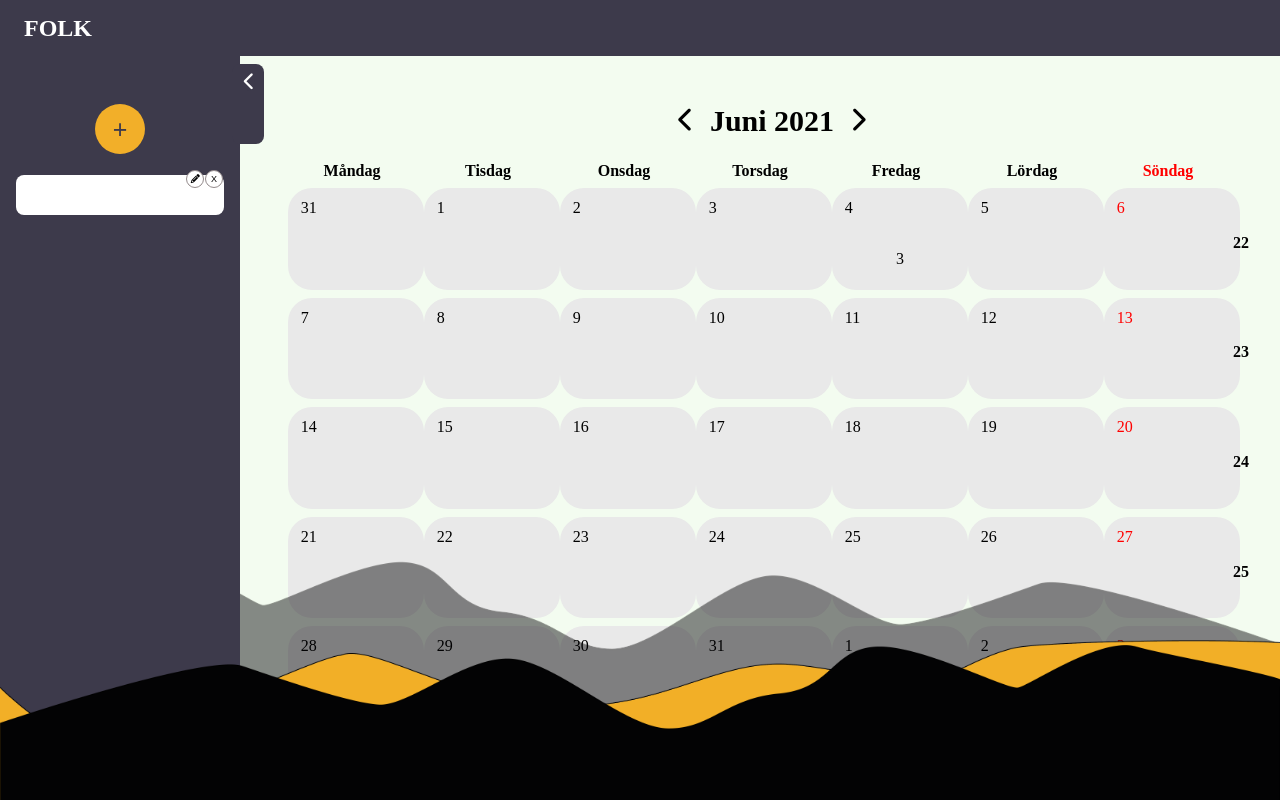
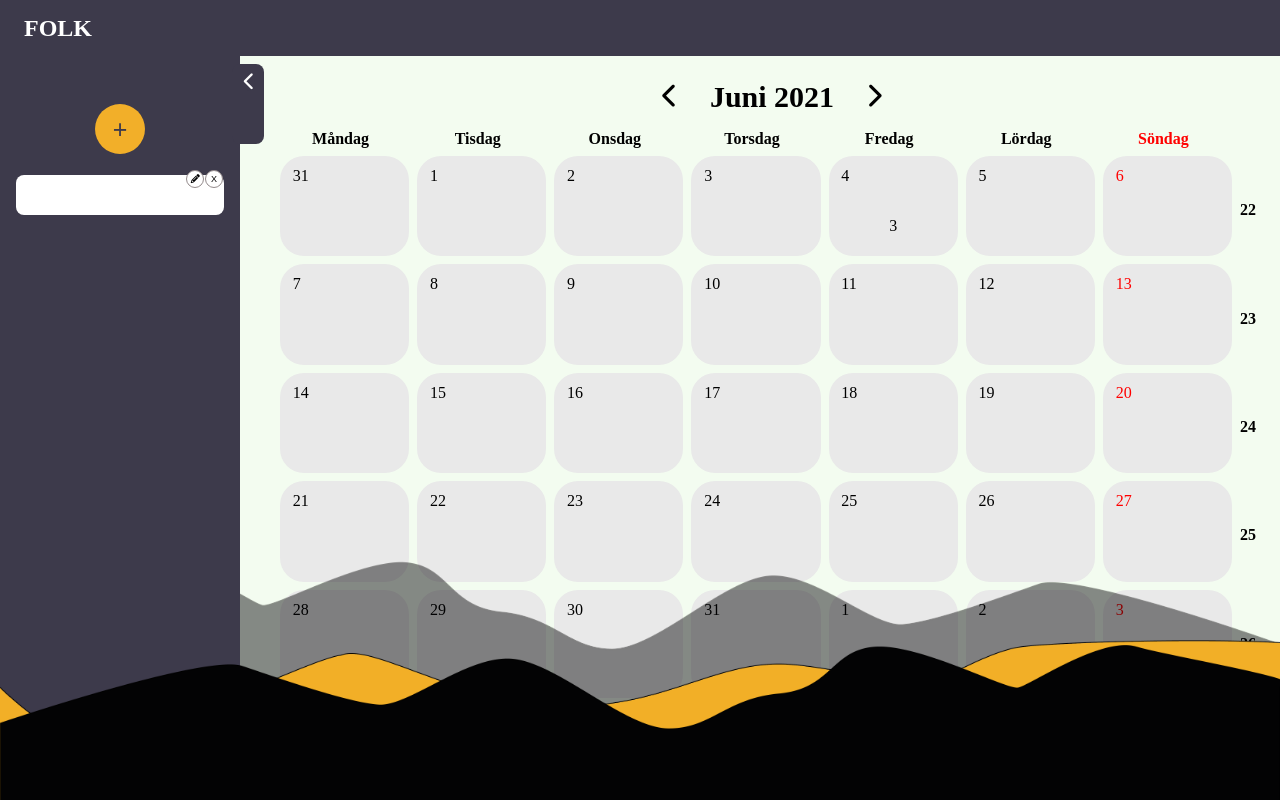
Before and after one commit to 95olibod/Calender-groupComposition, a plain HTML site: page index.html in a window 1280 px wide. Drawn offline with Linux system fonts and the light colour scheme.

Commit message:
grid rebuild
changed some padding.
set max height.

```diff
--- a/css/main.css
+++ b/css/main.css
@@ -12,10 +12,11 @@ body {
 main {
   display: flex;
   width: 100vw;
-  padding-left: 1.5em;
-  padding-right: 1.5em;
-  padding-top: 2em;
+  padding-left: 1em;
+  padding-right: 1em;
+  padding-top: 1em;
   height: calc(100vh - 3.5em);
+
 }
 
 .m-date-container {
@@ -23,7 +24,10 @@ main {
 }
 
 .m-current-month {
-  padding: 1em;
+  padding-left: 2em;
+  padding-right: 2em;
+  padding-bottom: 0.5em;
+  padding-top: 0.5em;
 }
 
 .m-month-arrow-left {
@@ -41,6 +45,8 @@ main {
   grid-template-columns: 1fr 1fr 1fr 1fr 1fr 1fr 1fr auto;
   grid-template-rows: auto 1fr 1fr 1fr 1fr 1fr;
   padding-bottom: 4em;
+  column-gap: 8px;
+  max-height: 40em;
 }
 
 .m-week-row-box {
@@ -80,7 +86,7 @@ main {
 .m-week-number-box {
   width: 12%;
   height: 100%;
-  padding: left 2em;
+  padding-left: 0.5em;
   justify-content: center;
 }
 
@@ -122,11 +128,13 @@ main {
 @media (max-width: 1024px) {
   .m-calender-container {
     padding-bottom: 1em;
+    max-height: 45em;
   }
 
   main {
     padding-left: 1em;
-    padding-right: 1em;
+    padding-right: 0;
+    padding-top: 0.5em;
     height: auto;
   }
 }
@@ -135,6 +143,10 @@ main {
   .p-week-day {
     font-weight: 400;
     font-size: 12px;
+  }
+  .m-calender-container {
+    padding-bottom: 1em;
+    max-height: 35em;
   }
 
   .p-date {
```
